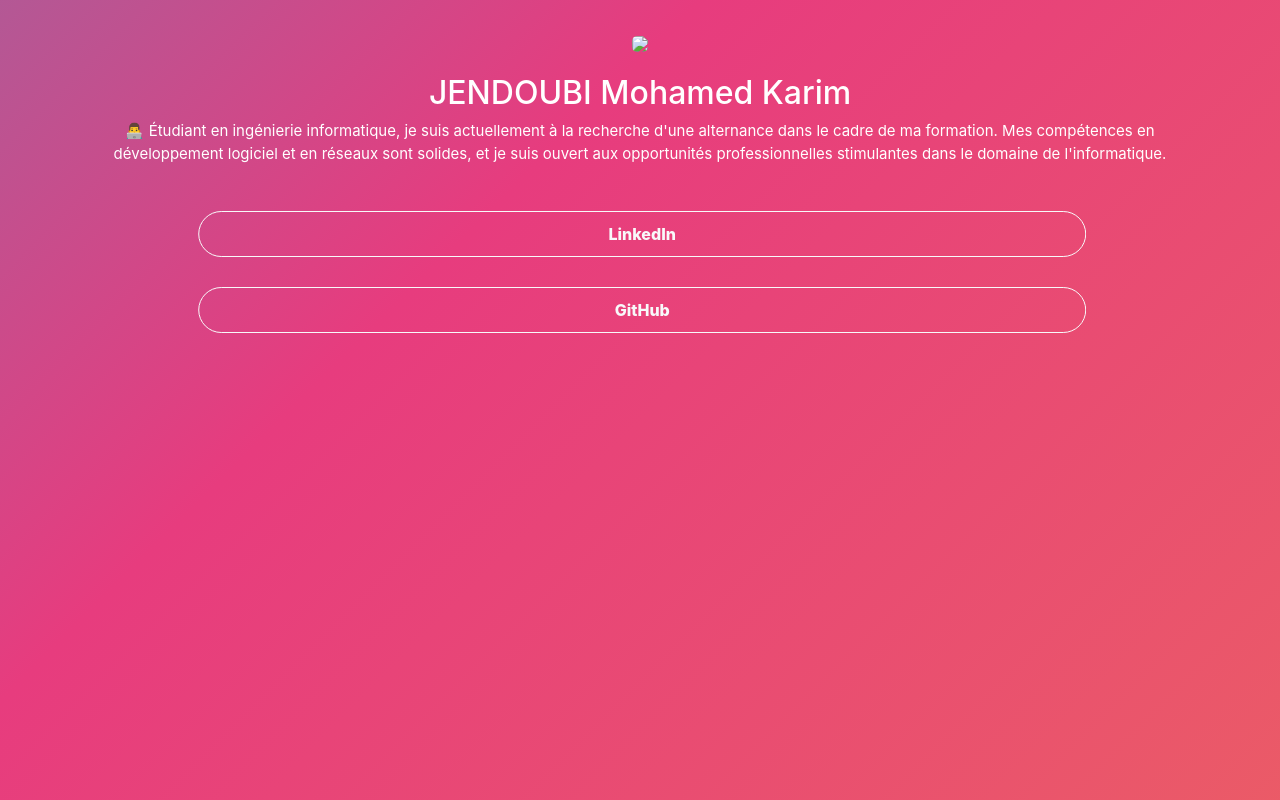
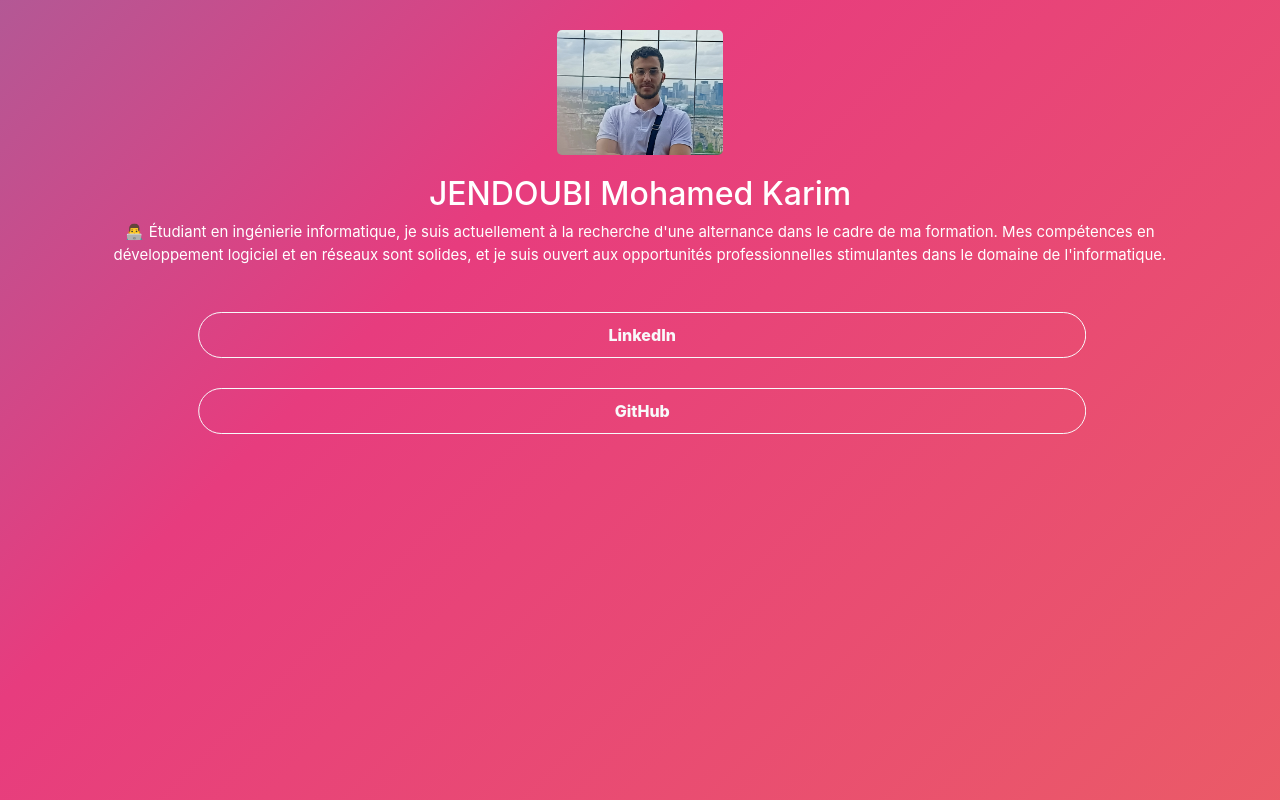
Before and after one commit to karim-jendoubi/link, a plain HTML site: page site/index.html in a window 1280 px wide. Drawn offline with nearby package versions, Linux system fonts and the light colour scheme.

Commit message:
Update index.html

```diff
--- a/site/index.html
+++ b/site/index.html
@@ -14,7 +14,7 @@
     <div class="container">
         <div class="col-xs-12">
             <div class="text-center" style="padding-top: 30px; padding-bottom: 30px;">
-                <img src="pp.jpg">
+                <img src="../pp.jpg">
                 <h2 style="color: #ffffff; padding-top: 20px;">JENDOUBI Mohamed Karim</h2>
                 <p style="color: white; font-size: 15px; text-align: center; padding: 0 15px;">👨‍💻 Étudiant en ingénierie informatique, je suis actuellement à la recherche d'une alternance dans le cadre de ma formation. Mes compétences en développement logiciel et en réseaux sont solides, et je suis ouvert aux opportunités professionnelles stimulantes dans le domaine de l'informatique. </p>
             </div>
```
